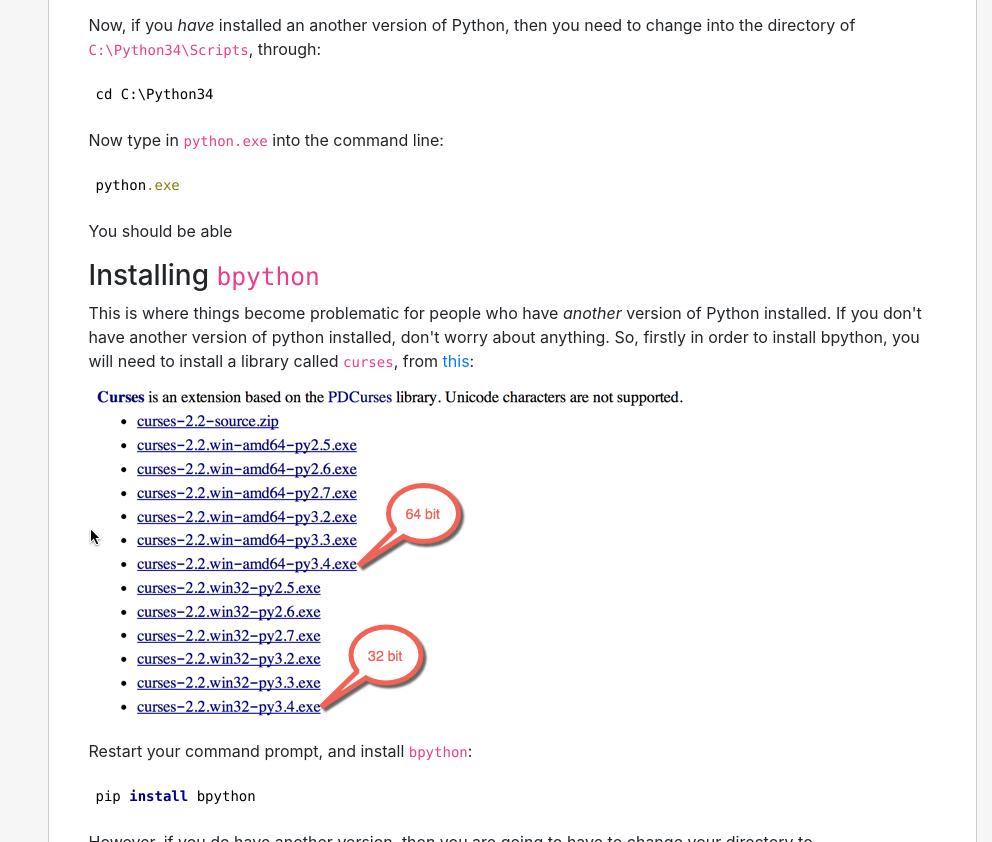
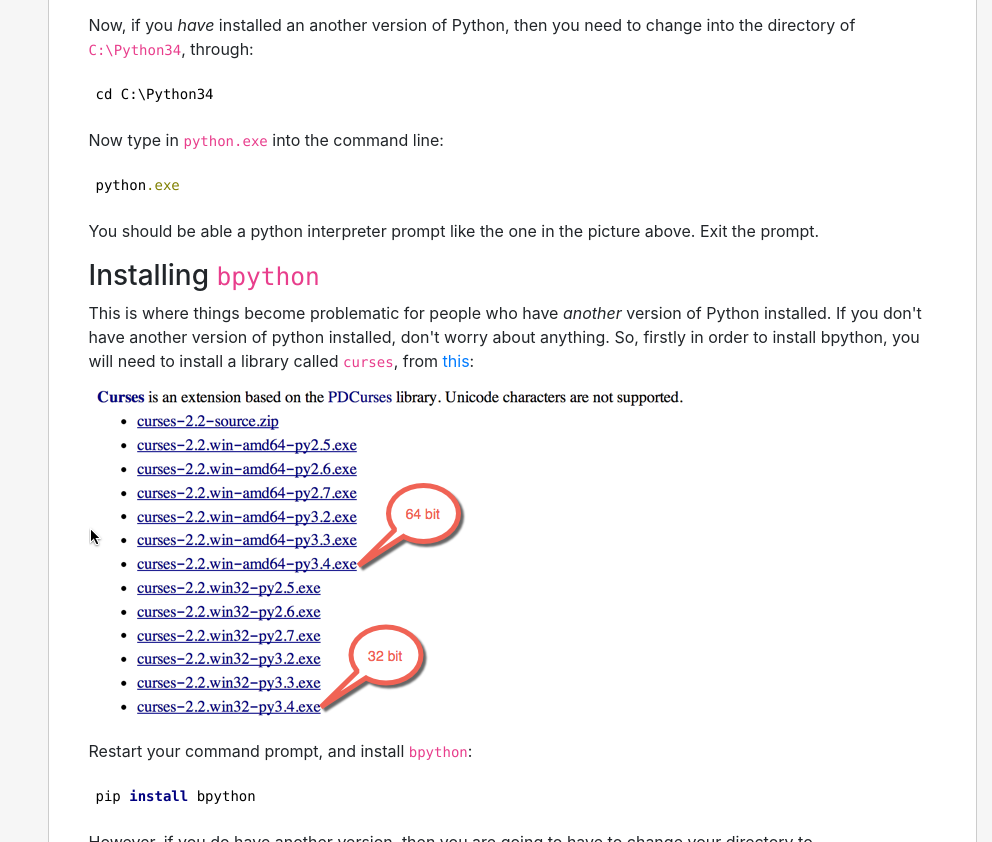
Before and after one commit to gamesbrainiac/intropy-setup, a plain HTML site: page index.html in a window 1280 px wide. Shown: the part 4929-5771 px from the top of the page, without its empty margins (288-1280 px from the left). Drawn offline with nearby package versions, Linux system fonts and the light colour scheme.

Commit message:
Update documentation

```diff
--- a/index.html
+++ b/index.html
@@ -208,9 +208,9 @@
 <p>If you have installed things correctly, then you should be able to see a python prompt when you run <code>python</code> in the command line:</p>
 <p class="img-container"><img src="assets/pics/win_4.png" alt="getting_cmd"></p>
 <p class="img-container"><img src="assets/pics/win_5.png" alt="python_win"></p>
-<p>Now, if you <em>have</em> installed an another version of Python, then you need to change into the directory of <code>C:\Python34\Scripts</code>, through:</p>
+<p>Now, if you <em>have</em> installed an another version of Python, then you need to change into the directory of <code>C:\Python34</code>, through:</p>
 <pre class="hljs"><code><span class="hljs-built_in">cd</span> C:\Python34</code></pre><p>Now type in <code>python.exe</code> into the command line:</p>
-<pre class="hljs"><code>python<span class="hljs-preprocessor">.exe</span></code></pre><p>You should be able </p>
+<pre class="hljs"><code>python<span class="hljs-preprocessor">.exe</span></code></pre><p>You should be able a python interpreter prompt like the one in the picture above. Exit the prompt.</p>
 <h3>Installing <code>bpython</code></h3>
 <p>This is where things become problematic for people who have <em>another</em> version of Python installed. If you don&#39;t have another version of python installed, don&#39;t worry about anything. So, firstly in order to install bpython, you will need to install a library called <code>curses</code>, from <a href="http://www.lfd.uci.edu/~gohlke/pythonlibs/#curses">this</a>:</p>
 <p class="img-container"><img src="assets/pics/win_6.png" alt="curses_install_win"></p>
```
